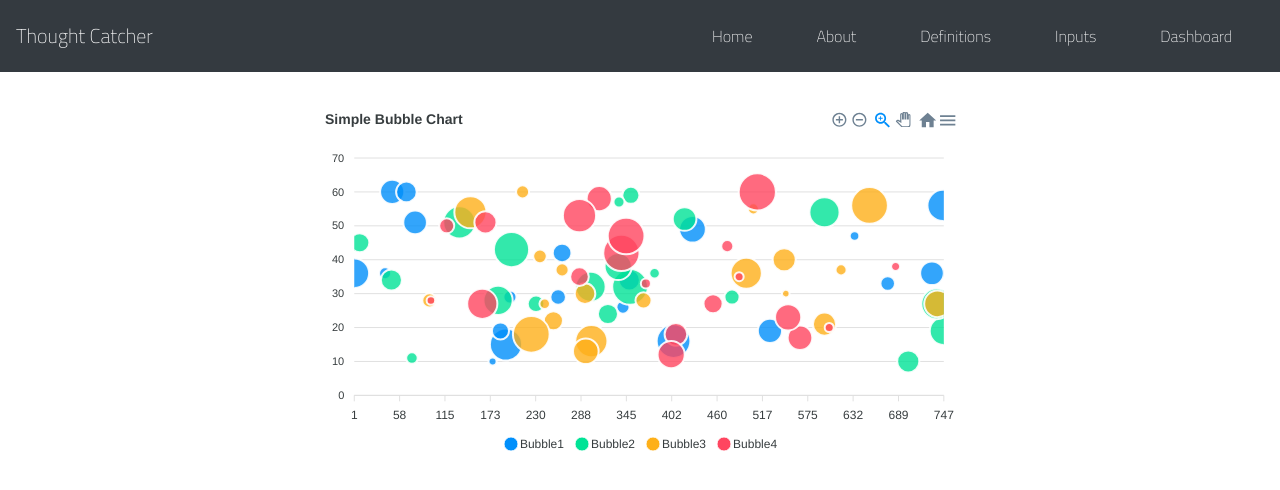
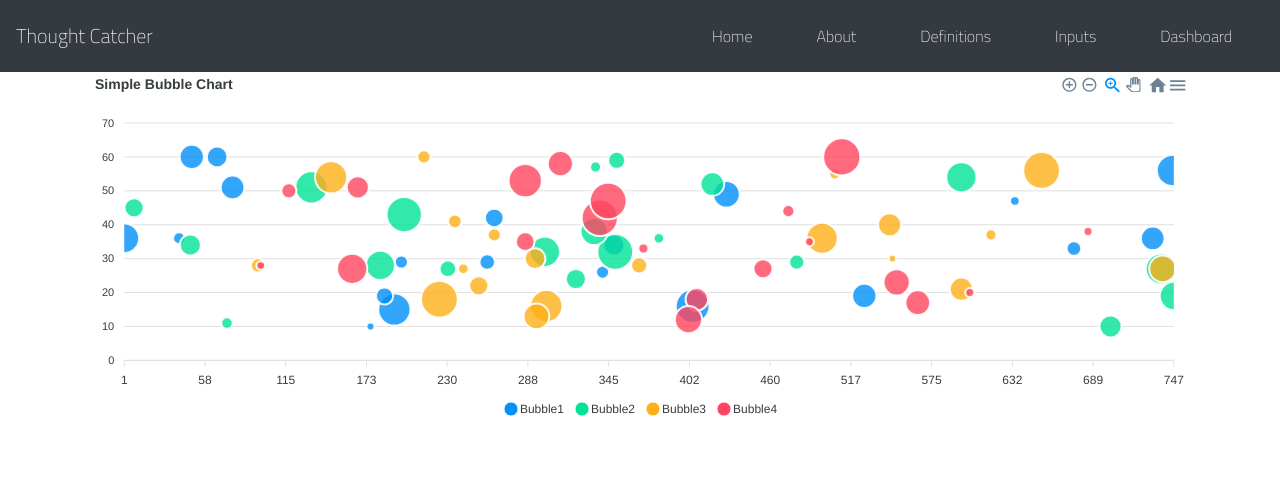
Before and after one commit to ACDMProject/Thought-catcher, a React (Create React App) app: page /dashboard in a window 1280 px wide. Shown: the top 490 px of the page. Built offline with nearby package versions, Linux system fonts and the light colour scheme.

Commit message:
edit names of ids

```diff
--- a/public/style.css
+++ b/public/style.css
@@ -1,4 +1,10 @@
-#chart {
+#bubble {
 	max-width: 650px;
 	margin: 35px auto;
 }
+
+#donut {
+	max-width: 380px;
+	margin: 35px auto;
+	padding: 0;
+}
```
